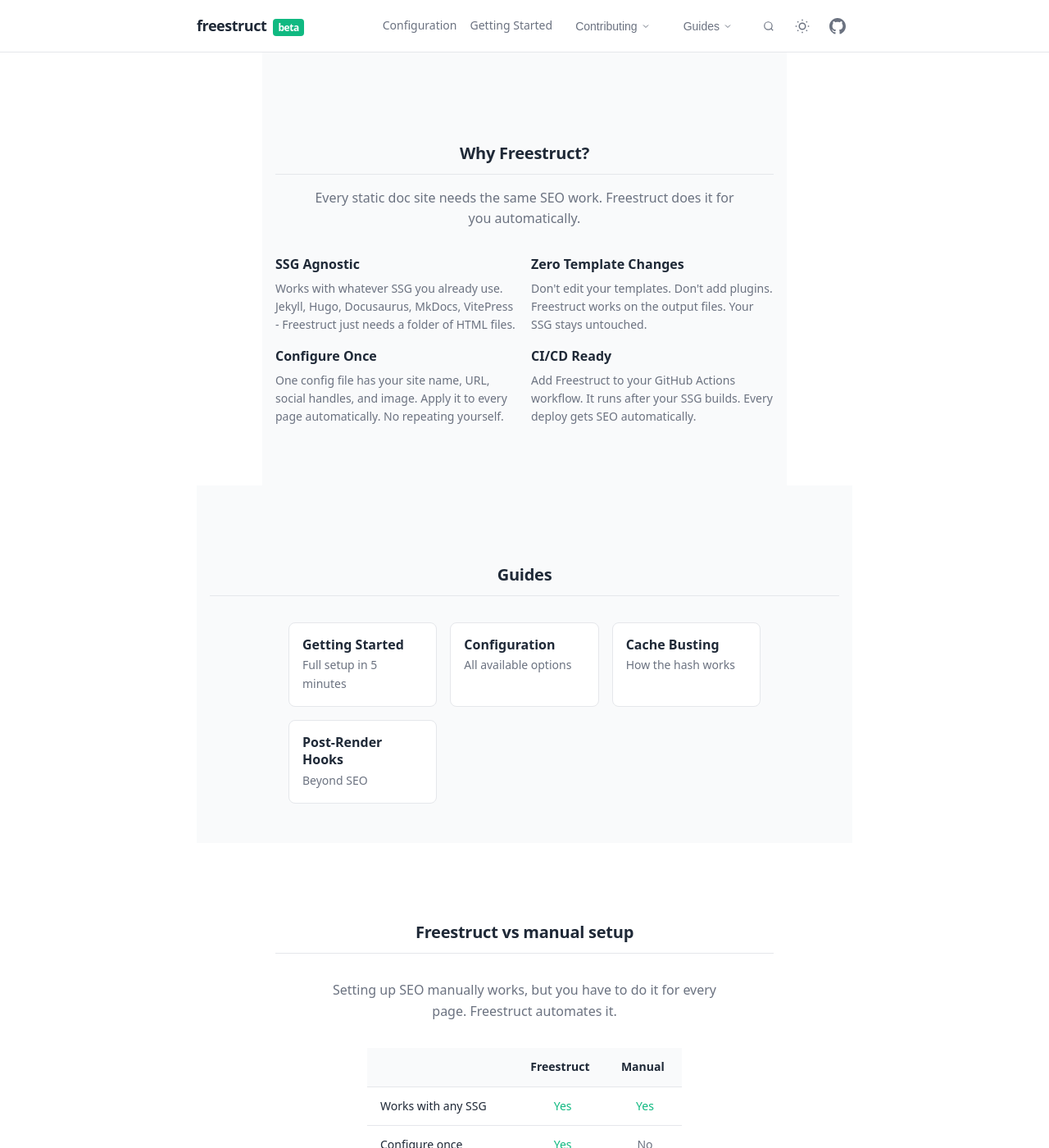
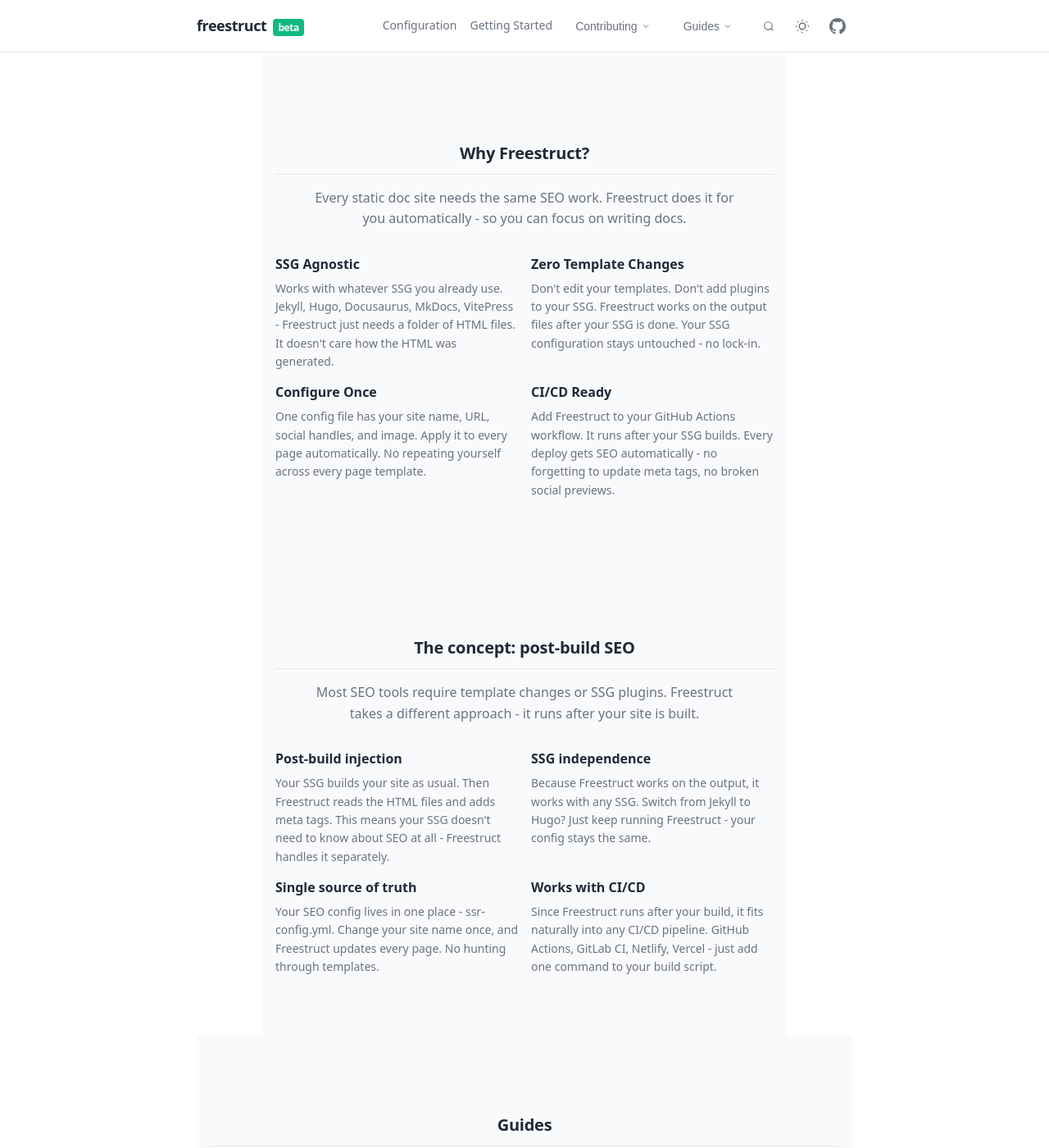
Before and after one commit to dhaupin/freestruct, a Jekyll site: the page built from docs/index.md, in a window 1280 px wide and 1400 px high, scrolled down 2712 px. Shown: the whole window at 82% size. Built offline with Jekyll 4.4.1, drawn with Linux system fonts in a browser that asks for light colours.

Commit message:
Add concepts section explaining post-build SEO
- New 'The concept: post-build SEO' section explaining the approach
- Explains post-build injection, SSG independence, single source of truth
- More detailed feature descriptions with 'why it matters'
- Helpful, educational tone for folks new to this concept
- Walks through the brand new concept of post-build SEO

```diff
--- a/docs/_layouts/home.html
+++ b/docs/_layouts/home.html
@@ -70,6 +70,7 @@ layout: default
 .features-grid,
 .quickstart,
 .why-freestruct,
+.concepts,
 .comparison,
 .guides-grid {
   padding: var(--space-12) var(--space-4);
@@ -78,6 +79,7 @@ layout: default
 .features-grid,
 .quickstart,
 .why-freestruct,
+.concepts,
 .comparison {
   max-width: 40rem;
   margin: 0 auto;
@@ -86,6 +88,7 @@ layout: default
 .features-grid h2,
 .quickstart h2,
 .why-freestruct h2,
+.concepts h2,
 .comparison h2,
 .guides-grid h2 {
   text-align: center;
@@ -129,6 +132,15 @@ layout: default
   margin-bottom: var(--space-4);
 }
 .why-freestruct .section-intro {
+  margin-bottom: var(--space-8);
+}
+.concepts {
+  background: var(--color-bg-alt);
+}
+.concepts h2 {
+  margin-bottom: var(--space-4);
+}
+.concepts .section-intro {
   margin-bottom: var(--space-8);
 }
 .steps {
--- a/docs/index.md
+++ b/docs/index.md
@@ -95,27 +95,55 @@ node docs/lib/inject.js</code></pre>
 <section class="why-freestruct">
   <h2>Why Freestruct?</h2>
 
-  <p class="section-intro">Every static doc site needs the same SEO work. Freestruct does it for you automatically.</p>
+  <p class="section-intro">Every static doc site needs the same SEO work. Freestruct does it for you automatically - so you can focus on writing docs.</p>
 
   <div class="features">
     <div class="feature">
       <h3>SSG Agnostic</h3>
-      <p>Works with whatever SSG you already use. Jekyll, Hugo, Docusaurus, MkDocs, VitePress - Freestruct just needs a folder of HTML files.</p>
+      <p>Works with whatever SSG you already use. Jekyll, Hugo, Docusaurus, MkDocs, VitePress - Freestruct just needs a folder of HTML files. It doesn't care how the HTML was generated.</p>
     </div>
 
     <div class="feature">
       <h3>Zero Template Changes</h3>
-      <p>Don't edit your templates. Don't add plugins. Freestruct works on the output files. Your SSG stays untouched.</p>
+      <p>Don't edit your templates. Don't add plugins to your SSG. Freestruct works on the output files after your SSG is done. Your SSG configuration stays untouched - no lock-in.</p>
     </div>
 
     <div class="feature">
       <h3>Configure Once</h3>
-      <p>One config file has your site name, URL, social handles, and image. Apply it to every page automatically. No repeating yourself.</p>
+      <p>One config file has your site name, URL, social handles, and image. Apply it to every page automatically. No repeating yourself across every page template.</p>
     </div>
 
     <div class="feature">
       <h3>CI/CD Ready</h3>
-      <p>Add Freestruct to your GitHub Actions workflow. It runs after your SSG builds. Every deploy gets SEO automatically.</p>
+      <p>Add Freestruct to your GitHub Actions workflow. It runs after your SSG builds. Every deploy gets SEO automatically - no forgetting to update meta tags, no broken social previews.</p>
+    </div>
+  </div>
+</section>
+
+<section class="concepts">
+  <h2>The concept: post-build SEO</h2>
+
+  <p class="section-intro">Most SEO tools require template changes or SSG plugins. Freestruct takes a different approach - it runs after your site is built.</p>
+
+  <div class="features">
+    <div class="feature">
+      <h3>Post-build injection</h3>
+      <p>Your SSG builds your site as usual. Then Freestruct reads the HTML files and adds meta tags. This means your SSG doesn't need to know about SEO at all - Freestruct handles it separately.</p>
+    </div>
+
+    <div class="feature">
+      <h3>SSG independence</h3>
+      <p>Because Freestruct works on the output, it works with any SSG. Switch from Jekyll to Hugo? Just keep running Freestruct - your config stays the same.</p>
+    </div>
+
+    <div class="feature">
+      <h3>Single source of truth</h3>
+      <p>Your SEO config lives in one place - ssr-config.yml. Change your site name once, and Freestruct updates every page. No hunting through templates.</p>
+    </div>
+
+    <div class="feature">
+      <h3>Works with CI/CD</h3>
+      <p>Since Freestruct runs after your build, it fits naturally into any CI/CD pipeline. GitHub Actions, GitLab CI, Netlify, Vercel - just add one command to your build script.</p>
     </div>
   </div>
 </section>
```
